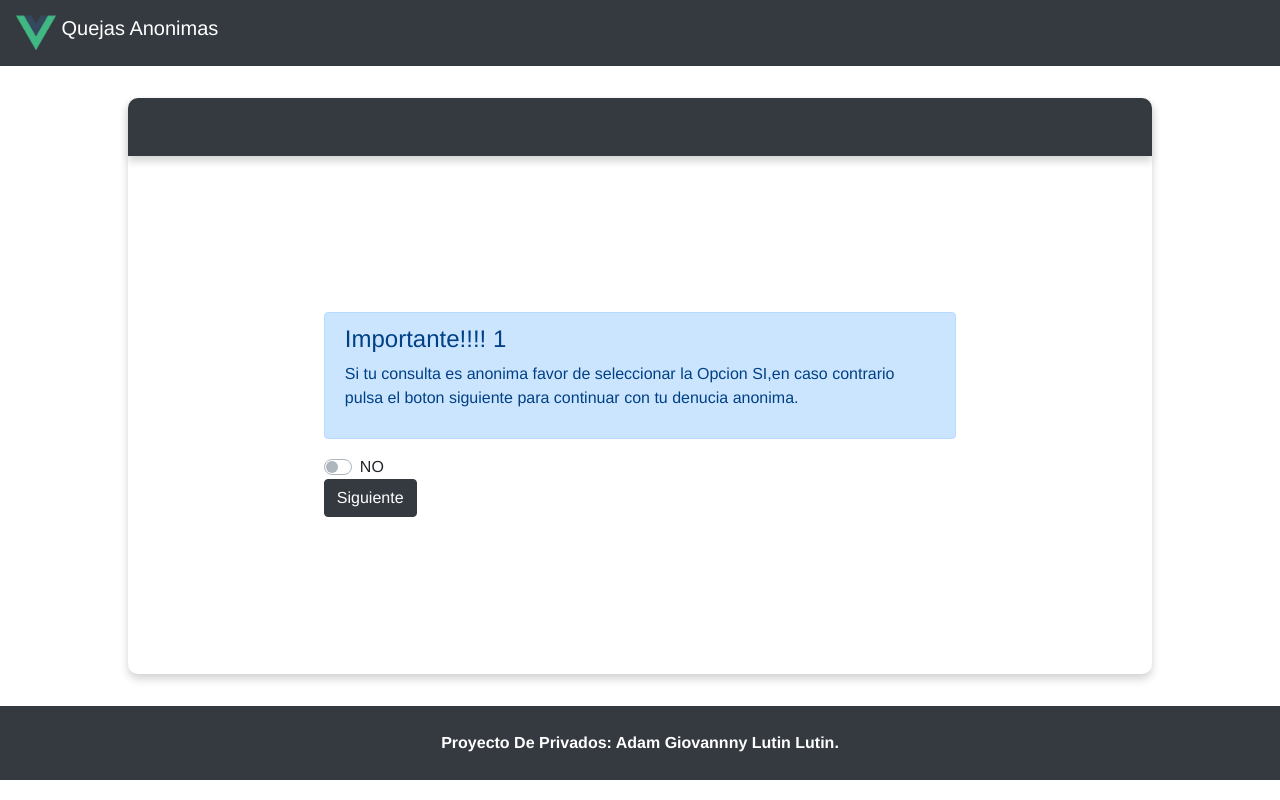
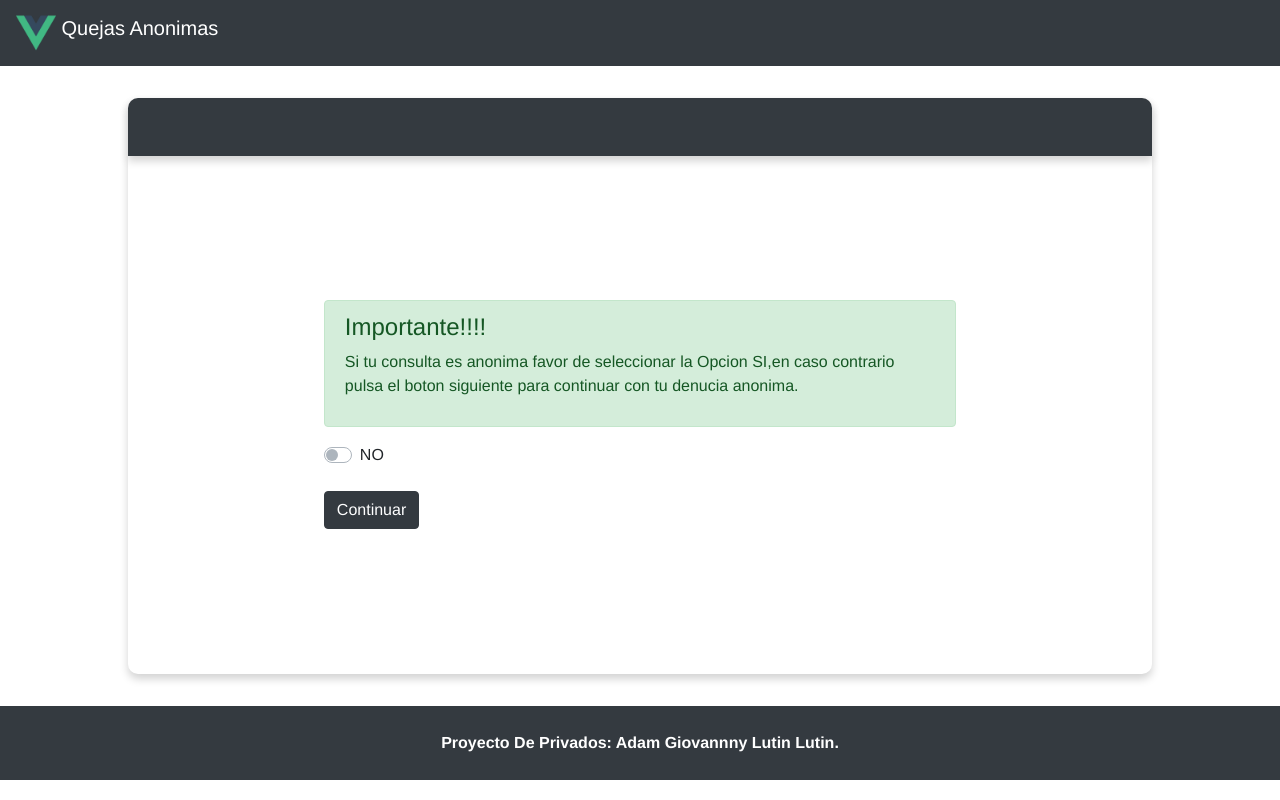
Before and after one commit to giovannylutin/quejasfrontpry, a Vue app: page / in a window 1280 px wide. Built offline with nearby package versions, Linux system fonts and the light colour scheme.

Commit message:
cambios ok antes de implementar api

```diff
--- a/src/components/Usuario_vista1.vue
+++ b/src/components/Usuario_vista1.vue
@@ -2,11 +2,12 @@
 <div class="texto">
   <div v-if="vistaopcion===2">
     <vistaprincipal v-bind:titulo="opcion" @tipo_queja="cambio" @tipo_navegar="iraform"/>
+    <br>
     <div v-if="opcion===1">
-      <button type="button" class="btn btn-dark" onClick="parent.location='#/Ingresso_Formulario/noanonimo'">Siguiente</button>
+      <button type="button" class="btn btn-dark" onClick="parent.location='#/Ingresso_Formulario/noanonimo'">{{botonmsg}}</button>
     </div>
     <div v-else-if="opcion===0">
-      <button type="button" class="btn btn-dark" onClick="parent.location='#/Ingresso_Formulario/anonimo'">Siguiente</button>
+      <button type="button" class="btn btn-dark" onClick="parent.location='#/Ingresso_Formulario/anonimo'">{{botonmsg}}</button>
     </div>
 
   </div>
@@ -26,6 +27,7 @@ components:{
  data(){
    return{
         opcion:1,
+        botonmsg: 'Continuar',
         vistaopcion:2,
         tituloalerta:'Importante!!!!',
         alertacontenido:"Si tu consulta es anonima favor de seleccionar la Opcion SI,en caso contrario pulsa el boton siguiente para continuar con tu denucia anonima.",
@@ -38,10 +40,12 @@ components:{
           if (valorone == 0){
             console.log(valorone)
              this.opcion=1
+             document.getElementById('TEXTO').innerHTML="NO"
           }
           else{
             console.log(valorone)
             this.opcion=0
+            document.getElementById('TEXTO').innerHTML="SI"
           }
         // var doc=document.getElementById('customSwitch1').value;
         // var valorone= this.opcion
--- a/src/vistas/principal1_Usuario.vue
+++ b/src/vistas/principal1_Usuario.vue
@@ -1,7 +1,7 @@
 <template>
-    <div>
-    <div class="alert alert-primary" role="alert">
-        <h4 class="alert-heading">Importante!!!! {{titulo}}</h4>
+    <div class="alerta">
+        <div class="alert alert-success" role="alert">
+            <h4 class="alert-heading">Importante!!!!</h4>
             <p>
                 Si tu consulta es anonima favor de seleccionar la Opcion SI,en caso contrario pulsa el boton siguiente para continuar con tu denucia anonima.
 
--- a/src/vistas/secundario1_Usuario.vue
+++ b/src/vistas/secundario1_Usuario.vue
@@ -1,12 +1,10 @@
 <template>
     <div class="datospersonales">
-
         <form>
          <div v-show="vista==='noanonimo'">
             <div class="Titulo">
             <h4><span class="indicador">1</span> Datos Personales</h4>
         </div>
-
         <div class="formulario1" >
 
                 <div class="form-row">
@@ -36,10 +34,7 @@
                 </div>
 
         </div>
-
         </div>
-
-
         <br>
 
         <div class="Titulo">
```
Lines whose indentation alone changed are shown as unchanged.
